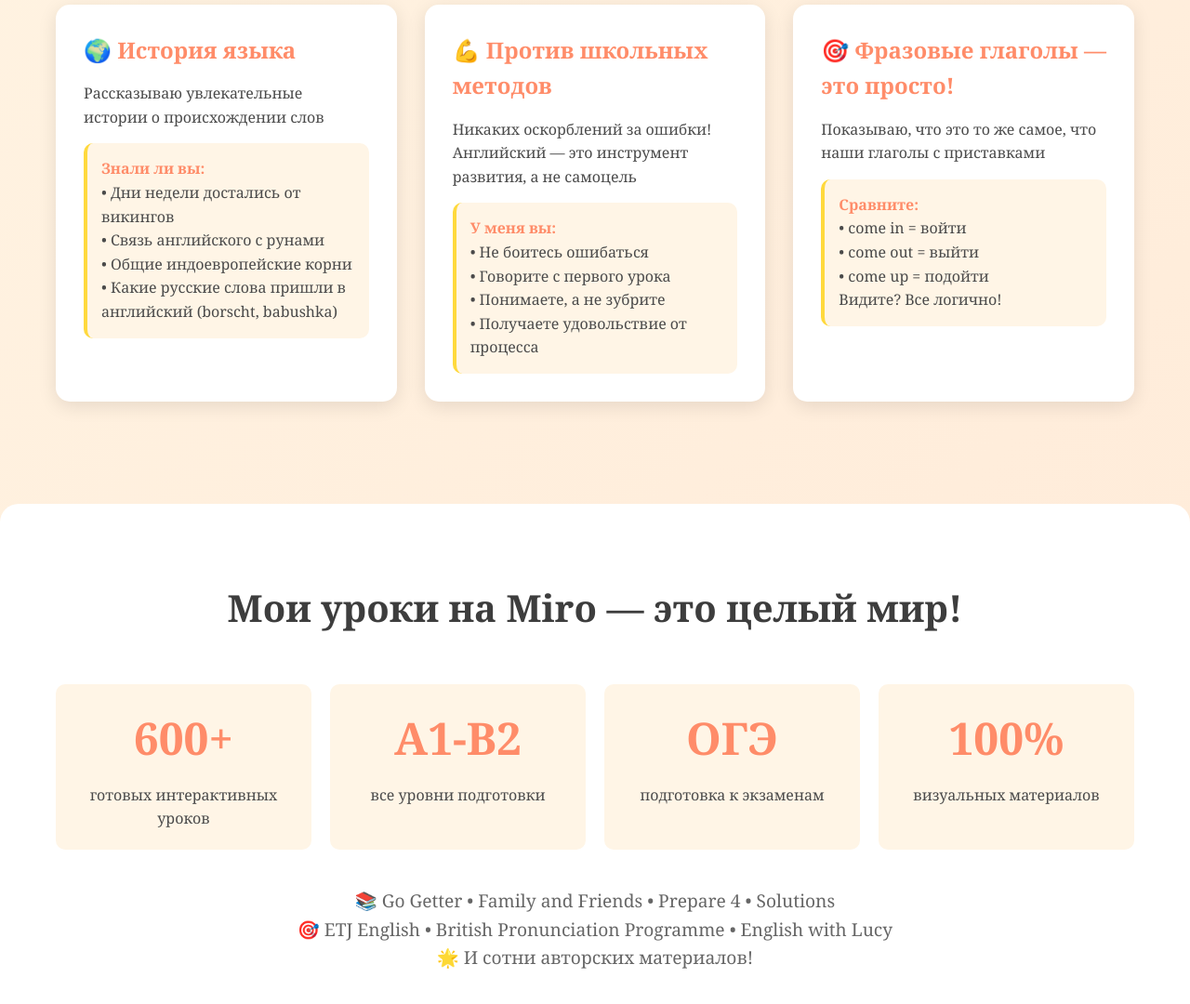
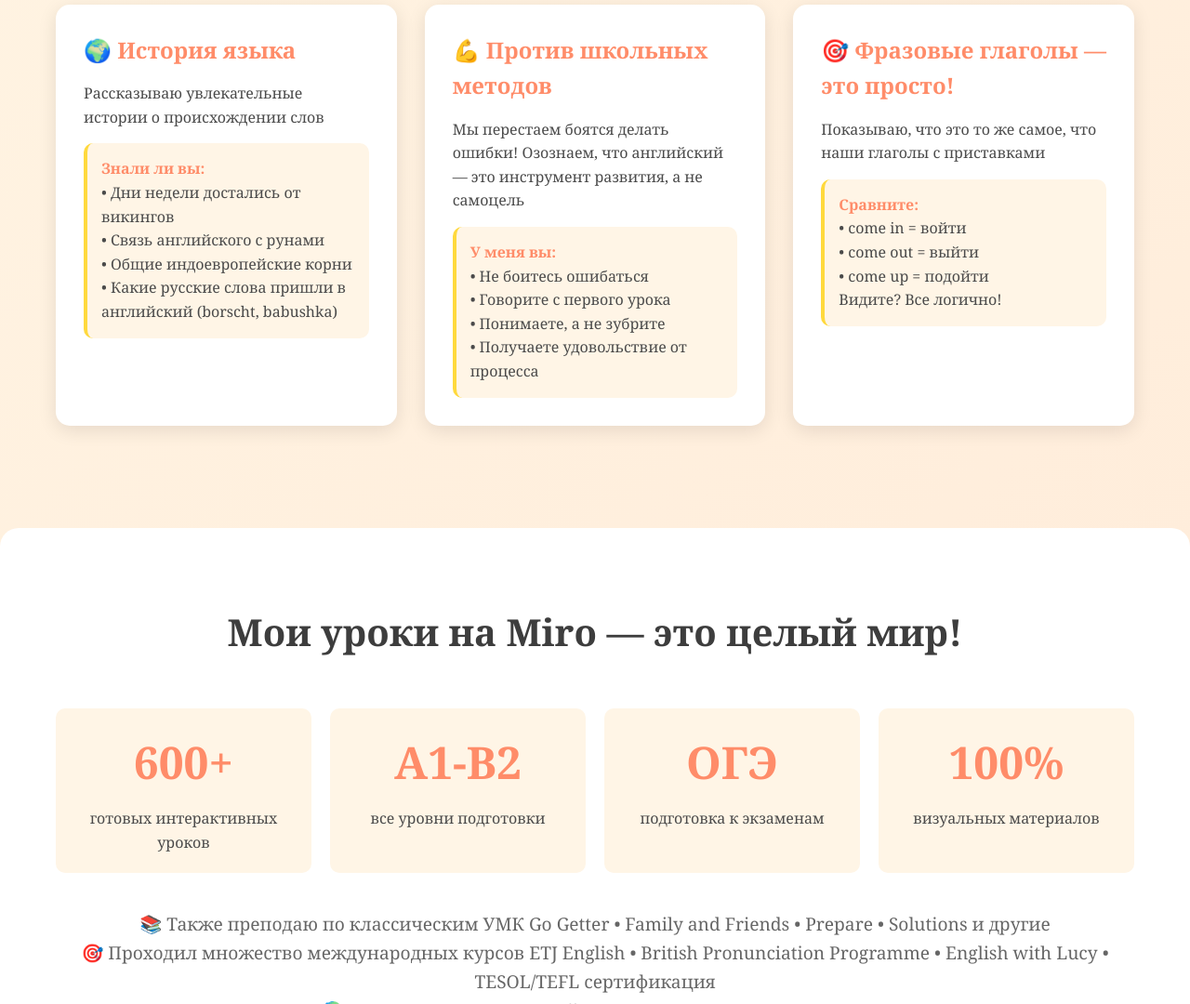
Before and after one commit to VitoNovak/speak-easy-vito, a plain HTML site: page index.html in a window 1280 px wide. Shown: the part 1720-2800 px from the top of the page at 93% size. Drawn offline with Linux system fonts and the light colour scheme.

Commit message:
index.html

```diff
--- a/index.html
+++ b/index.html
@@ -452,7 +452,7 @@
                     <h1>Английский — это <span class="highlight">просто</span> и <span class="highlight">удивительно</span>!</h1>
                     <p>Забудьте про скучную грамматику и зубрежку</p>
                     <p>Я покажу вам, что русский и английский — языки-кузены 🌍</p>
-                    <p>Вы поймете логику языка за 5 минут через увлекательные диалоги</p>
+                    <p>Вы поймете логику языка за 5 минут через понятные примеры</p>
 
                     <div class="cta-buttons">
                         <a href="#pricing" class="btn btn-primary">Записаться на пробный урок</a>
@@ -521,7 +521,7 @@
 
                 <div class="method-card">
                     <h3>💪 Против школьных методов</h3>
-                    <p>Никаких оскорблений за ошибки! Английский — это инструмент развития, а не самоцель</p>
+                    <p>Мы перестаем боятся делать ошибки! Озознаем, что английский — это инструмент развития, а не самоцель</p>
                     <div class="example-box">
                         <strong>У меня вы:</strong><br>
                         • Не боитесь ошибаться<br>
@@ -572,9 +572,9 @@
 
             <div style="text-align: center; margin-top: 40px;">
                 <p style="font-size: 1.2em; color: #666;">
-                    📚 Go Getter • Family and Friends • Prepare 4 • Solutions<br>
-                    🎯 ETJ English • British Pronunciation Programme • English with Lucy<br>
-                    🌟 И сотни авторских материалов!
+                    📚 Также преподаю по классическим УМК Go Getter • Family and Friends • Prepare  • Solutions и другие<br>
+                    🎯 Проходил множество международных курсов ETJ English • British Pronunciation Programme • English with Lucy • TESOL/TEFL сертификация<br>
+                    🌍 Опыт жизни за границей + сотни авторских материалов!
                 </p>
             </div>
         </div>
@@ -589,7 +589,9 @@
                 <p style="font-size: 1.2em; max-width: 700px; margin: 0 auto;">
                     Работаю с благотворительным фондом, помогая детям не терять связь с учебой даже в сложный период лечения.
                     Это научило меня находить подход к каждому и делать уроки по-настоящему интересными.
-                </p>
+                </p><div style="text-align: center; margin-top: 30px;">
+    <img src="Beriginay-long.png" alt="Письмо благодарности от фонда" style="max-width: 600px; width: 100%; border-radius: 10px; box-shadow: 0 10px 30px rgba(0,0,0,0.15);">
+</div>
             </div>
         </div>
     </section>
```
